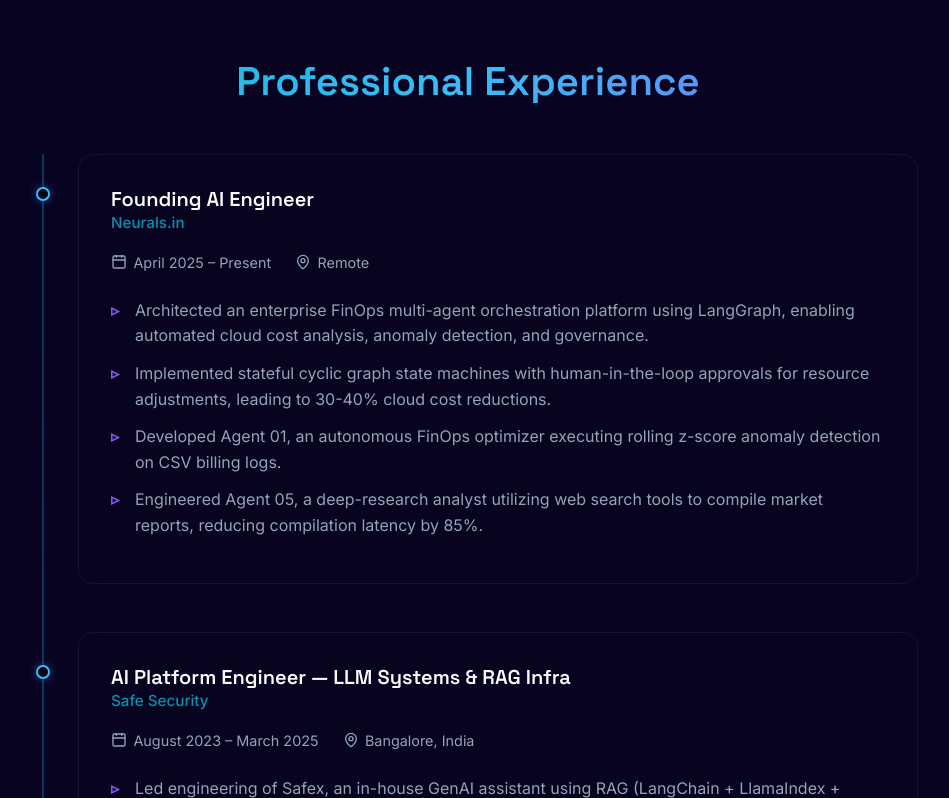
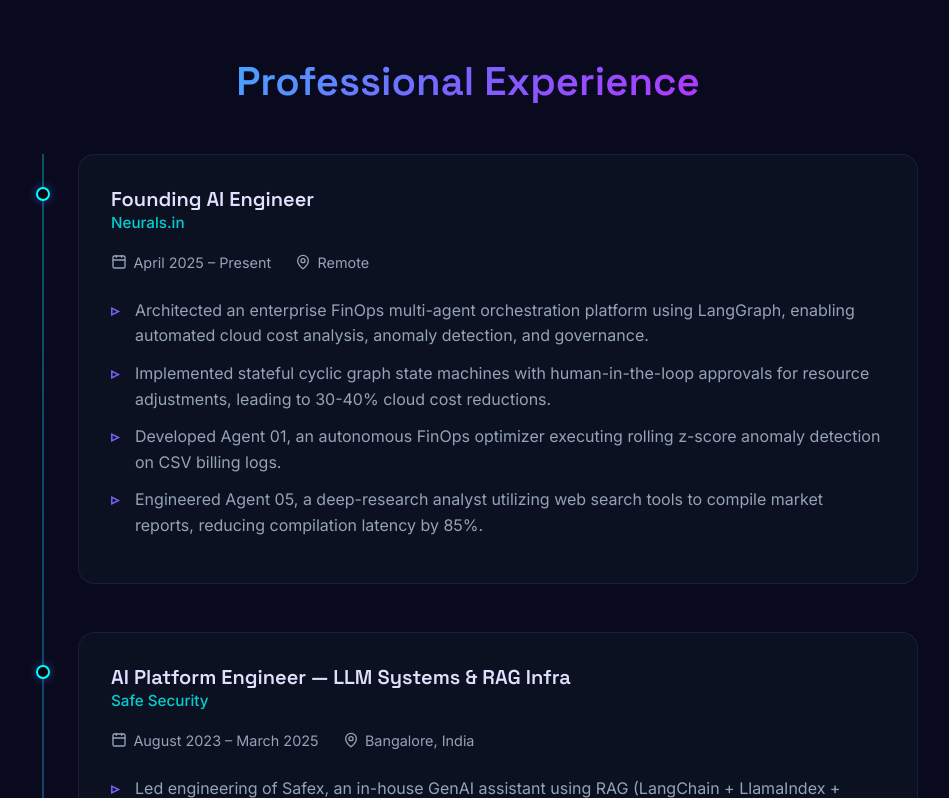
Before and after one commit to jaiswalbuilds/jaiswalbuilds.github.io, a React (Vite) app: page / in a window 1280 px wide. Shown: the part 938-1736 px from the top of the page, without its empty margins (172-1121 px from the left). Built offline with nearby package versions, Linux system fonts and the light colour scheme.

Commit message:
design: apply Theme 85 (Quantum cyan + interference purple + hot magenta) with radial glow mesh overlays and cyan blueprint grids

```diff
--- a/src/index.css
+++ b/src/index.css
@@ -1,21 +1,22 @@
 @import url('https://fonts.googleapis.com/css2?family=Inter:wght@300;400;500;600;700&family=Space+Grotesk:wght@300;400;500;600;700&display=swap');
 
 :root {
-  --bg-primary: #030014;
-  --bg-secondary: #080321;
-  --bg-tertiary: #0f0933;
+  --bg-primary: #050510;
+  --bg-secondary: #0a0a1f;
+  --bg-tertiary: #101026;
 
-  --text-primary: #f8fafc;
+  --text-primary: #e0e0ff;
   --text-secondary: #94a3b8;
-  --text-accent: #38bdf8;
+  --text-accent: #00ffff;
 
-  --accent-blue: #38bdf8;
-  --accent-cyan: #06b6d4;
-  --accent-purple: #8b5cf6;
+  --accent-blue: #00ffff;
+  --accent-cyan: #00ffff;
+  --accent-purple: #7b61ff;
+  --accent-magenta: #ff00ff;
 
-  --glass-bg: rgba(8, 4, 28, 0.5);
-  --glass-border: rgba(139, 92, 246, 0.12);
-  --glass-glow: rgba(139, 92, 246, 0.2);
+  --glass-bg: rgba(16, 24, 35, 0.55);
+  --glass-border: rgba(123, 97, 255, 0.15);
+  --glass-glow: rgba(0, 255, 255, 0.2);
 
   --font-sans: 'Inter', sans-serif;
   --font-display: 'Space Grotesk', sans-serif;
@@ -31,9 +32,11 @@
   font-family: var(--font-sans);
   background-color: var(--bg-primary);
   background-image:
-    linear-gradient(rgba(139, 92, 246, 0.015) 1px, transparent 1px),
-    linear-gradient(90deg, rgba(139, 92, 246, 0.015) 1px, transparent 1px);
-  background-size: 50px 50px;
+    radial-gradient(circle at 10% 20%, rgba(123, 97, 255, 0.08) 0%, transparent 40%),
+    radial-gradient(circle at 90% 80%, rgba(255, 0, 255, 0.05) 0%, transparent 40%),
+    linear-gradient(rgba(0, 255, 255, 0.01) 1px, transparent 1px),
+    linear-gradient(90deg, rgba(0, 255, 255, 0.01) 1px, transparent 1px);
+  background-size: 100% 100%, 100% 100%, 50px 50px, 50px 50px;
   color: var(--text-primary);
   line-height: 1.6;
   overflow-x: hidden;
@@ -76,7 +79,7 @@
 
 /* Gradients */
 .text-gradient {
-  background: linear-gradient(135deg, var(--accent-cyan), var(--accent-blue), var(--accent-purple));
+  background: linear-gradient(135deg, var(--accent-cyan), var(--accent-purple), var(--accent-magenta));
   -webkit-background-clip: text;
   -webkit-text-fill-color: transparent;
   background-clip: text;
@@ -86,7 +89,7 @@
   position: absolute;
   width: 600px;
   height: 600px;
-  background: radial-gradient(circle, rgba(59, 130, 246, 0.1) 0%, rgba(0,0,0,0) 70%);
+  background: radial-gradient(circle, rgba(123, 97, 255, 0.15) 0%, rgba(0,0,0,0) 70%);
   border-radius: 50%;
   z-index: -1;
   pointer-events: none;
```
